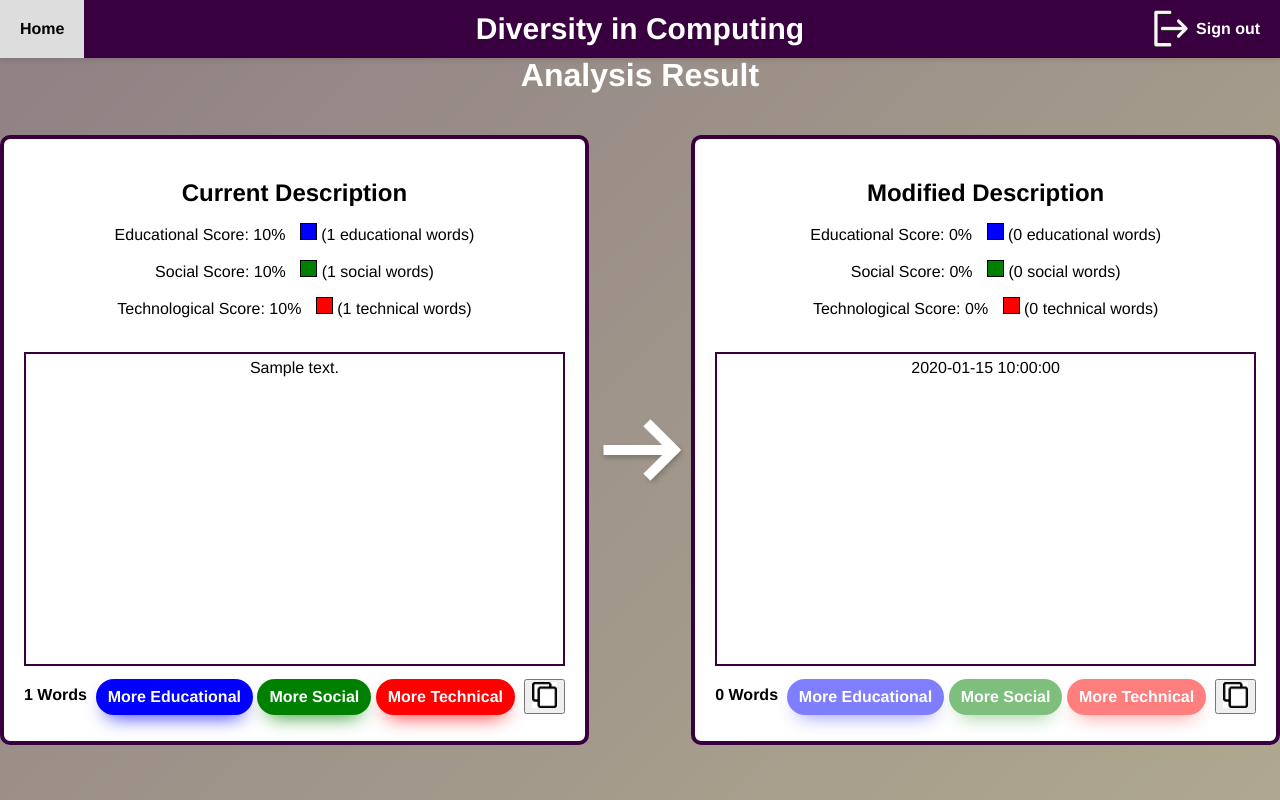
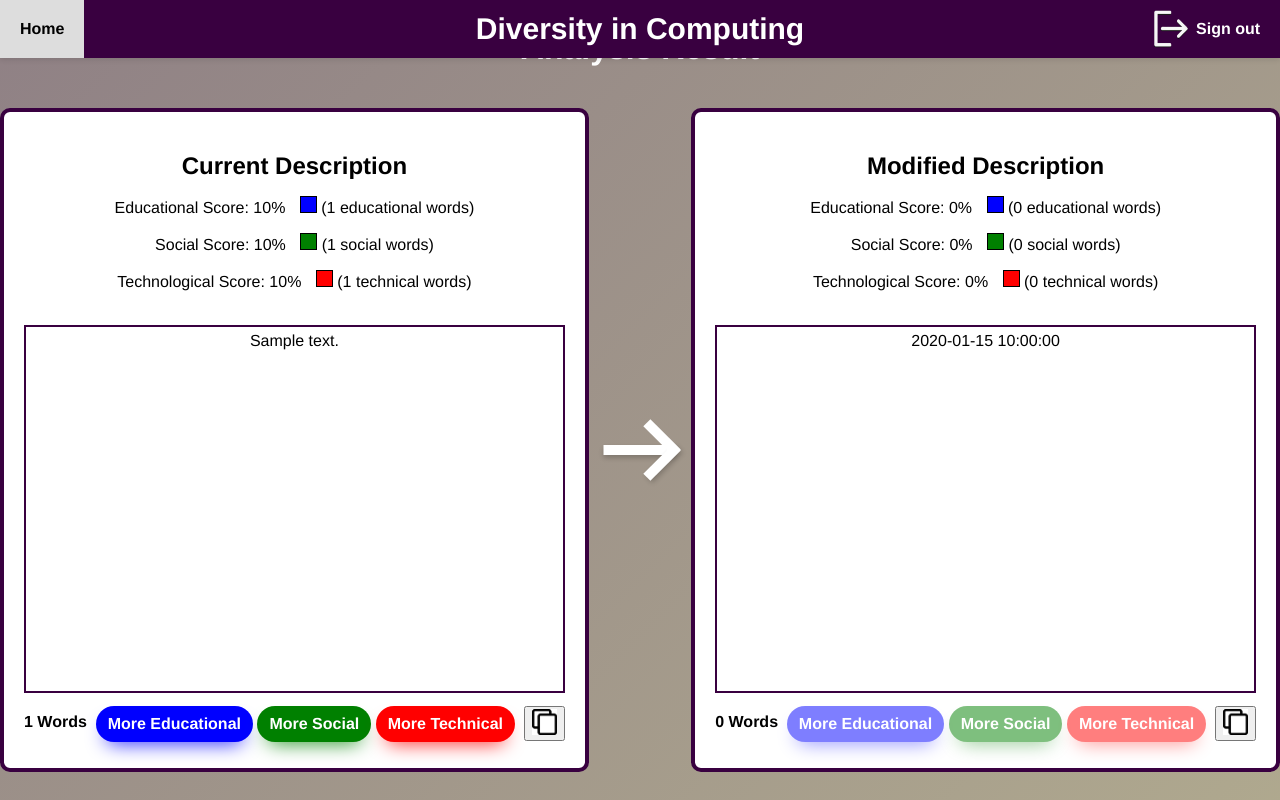
Before and after one commit to DanielGiedraitis/4th-Year-Project, a Flask app: template templates/result.html in a window 1280 px wide. Run offline with Flask 3, Linux system fonts and the light colour scheme; the template is opened without the code that fills it: most values are stand-ins (such as "Sample title", 1, 10 or a date in 2020); parts of the project's set-up code (start-up, migrations or seed data) failed here and were passed over.

Commit message:
Realignment

```diff
--- a/static/style.css
+++ b/static/style.css
@@ -108,7 +108,7 @@ form textarea {
 
 .description-container {
     width: 46%; /* Adjusted width */
-    height: 610px;
+    height: 664px;
     box-sizing: border-box;
     padding: 20px;
     margin: 20px 0;
@@ -167,7 +167,7 @@ form textarea {
 
 .modified-description {
     width: 46%; /* Adjusted width */
-    height: 610px;
+    height: 664px;
     box-sizing: border-box;
     padding: 20px;
     margin: 20px 0;
@@ -541,7 +541,7 @@ select option {
 /* Styles for the Current/modified description */
 .scroll-box {
     overflow-y: auto;
-    height: 300px;
+    height: 354px;
     border: 2px solid #390040; /* Border for styling */
     padding: 5px; /* Padding for better readability */
 }
@@ -669,7 +669,7 @@ select option {
   /* Custom alert popup styles */
   .custom-alert {
     position: fixed;
-    top: 50%;
+    top: 9%;
     left: 50%;
     transform: translate(-50%, -50%);
     background-color: #fff;
@@ -682,12 +682,14 @@ select option {
 .custom-alert h2 {
     margin-top: 0;
     font-size: 24px;
+    font-family: Helvetica;
     color: #333;
 }
 
 .custom-alert p {
     margin-bottom: 0;
     font-size: 16px;
+    font-family: Helvetica;
     color: #666;
 }
 
```
Also changed, not shown: templates/result.html (indentation only).
